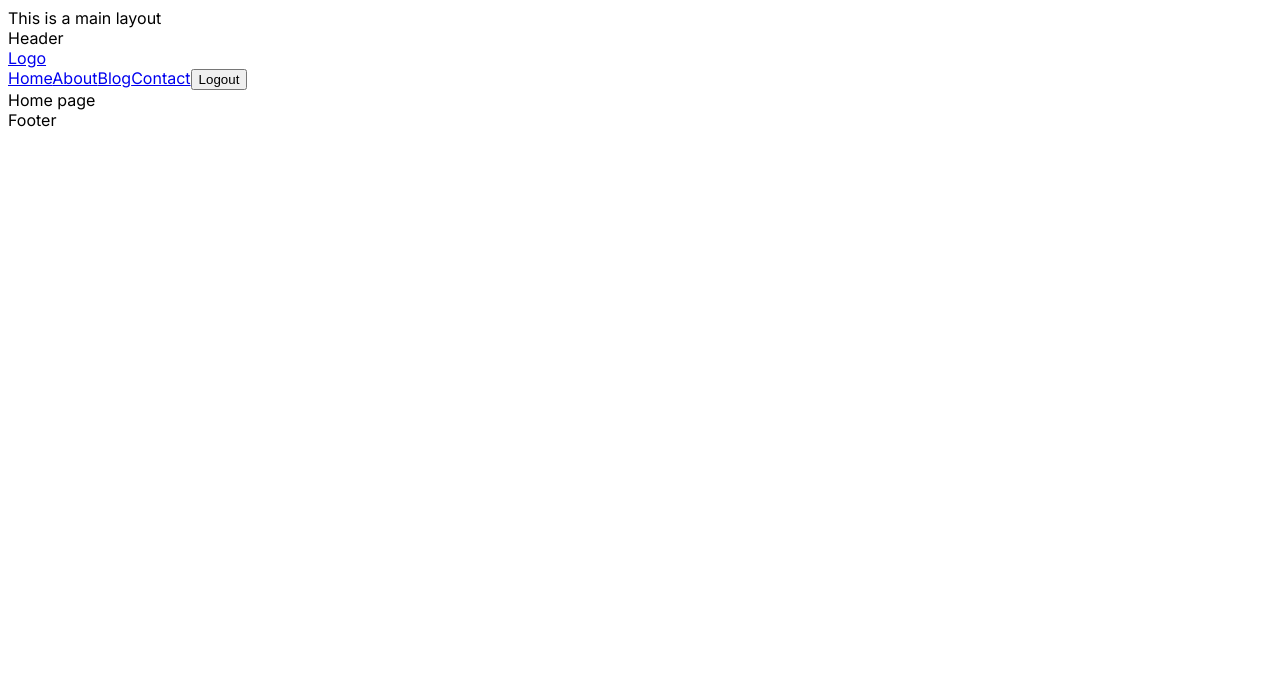
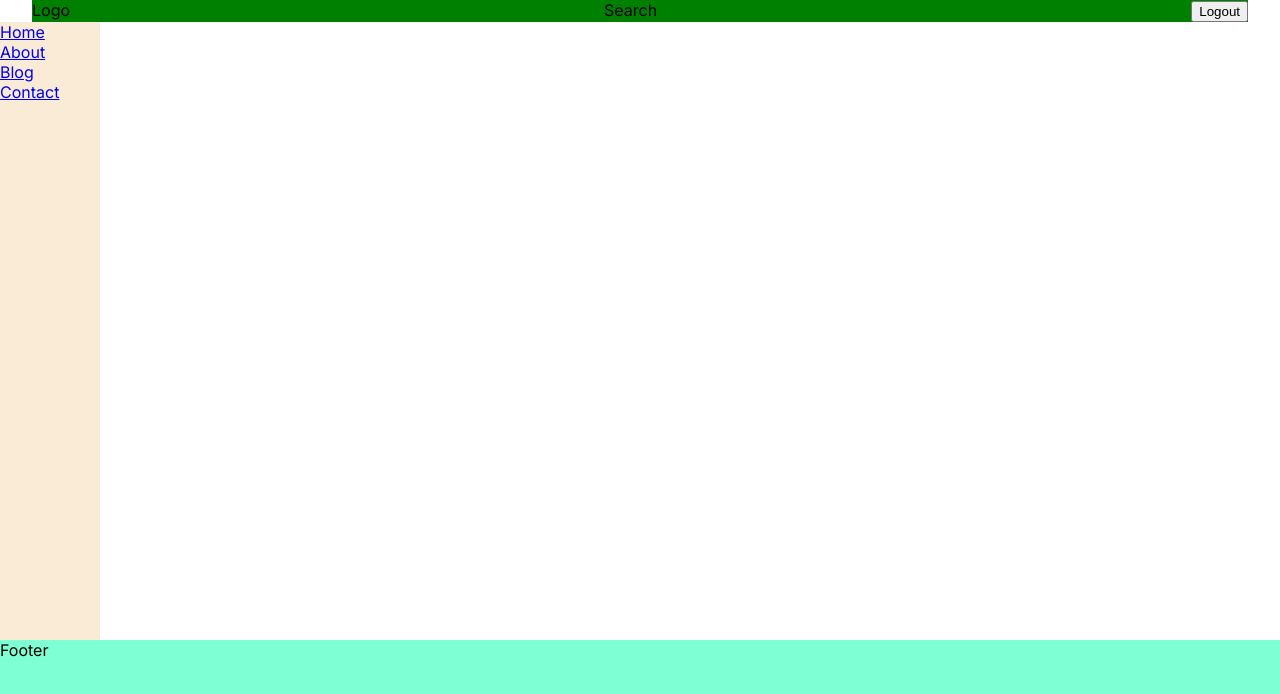
Before and after one commit to linhdatran3/nextjs-14, a Next.js app: page / in a window 1280 px wide. Shown: the top 694 px of the page. Built offline with nearby package versions, Linux system fonts and the light colour scheme.

Commit message:
format layout

```diff
--- /dev/null
+++ b/app/components/footer/footer.module.css
@@ -0,0 +1,7 @@
+.footer {
+    background-color: aquamarine;
+    position: absolute;
+    bottom: 0;
+    width: 100%;
+    height: 160px;
+}
--- a/app/components/footer/index.tsx
+++ b/app/components/footer/index.tsx
@@ -1,4 +1,5 @@
+import styles from "./footer.module.css";
 const Footer = () => {
-    return <div>Footer</div>
-}
-export default Footer
+    return <div className={styles.footer}>Footer</div>;
+};
+export default Footer;
--- /dev/null
+++ b/app/components/header/header.module.css
@@ -0,0 +1,6 @@
+.header {
+    display: flex;
+    justify-content: space-between;
+    margin: 0 32px;
+    background-color: green;
+}
--- a/app/components/header/index.tsx
+++ b/app/components/header/index.tsx
@@ -1,4 +1,22 @@
+import NavLinkItem from '../navbar/links';
+import styles from './header.module.css';
+
 const Header = () => {
-    return <div>Header</div>
+    const session = true;
+    const isAdmin = false;
+    return <div className={styles.header}>
+        <div>Logo</div>
+        <div>Search</div>
+        <div>
+            {session ? (
+                <>
+                    {isAdmin && <NavLinkItem item={{ title: "Admin", path: "/admin" }} />}
+                    <button>Logout</button>
+                </>
+            ) : (
+                <NavLinkItem item={{ title: "Login", path: "/login" }} />
+            )}
+        </div>
+    </div>
 }
 export default Header
--- a/app/components/navbar/index.tsx
+++ b/app/components/navbar/index.tsx
@@ -1,10 +1,16 @@
-import Link from "next/link"
-import Links from "./links"
+import { ROUTES } from "@/utils";
+import NavLinkItem from "./links";
+import styles from './navbar.module.css';
+
 
 const Navbar = () => {
-    return <div>
-        <Link href="/" className="logo">Logo</Link>
-        <Links />
-    </div>
+
+    return (
+        <div className={styles.navbar}>
+            {ROUTES.map((link) => (
+                <NavLinkItem item={link} key={link.title} />
+            ))}
+        </div>
+    );
 }
 export default Navbar
--- a/app/components/navbar/links/index.tsx
+++ b/app/components/navbar/links/index.tsx
@@ -1,24 +1,19 @@
-import { ROUTES } from "@/utils";
-import NavLinkItem from "./navLink";
+"use client";
+import Link from "next/link";
+import { type IRoute } from "@/utils";
+import { usePathname } from "next/navigation";
+import styles from "./navLink.module.css";
 
-const Links = () => {
-    const session = true;
-    const isAdmin = false;
-
+const NavLinkItem = ({ item }: { item: IRoute }) => {
+    const pathName = usePathname();
     return (
-        <div>
-            {ROUTES.map((link) => (
-                <NavLinkItem item={link} key={link.title} />
-            ))}
-            {session ? (
-                <>
-                    {isAdmin && <NavLinkItem item={{ title: "Admin", path: "/admin" }} />}
-                    <button>Logout</button>
-                </>
-            ) : (
-                <NavLinkItem item={{ title: "Login", path: "/login" }} />
-            )}
-        </div>
+        <Link
+            href={item.path}
+            className={pathName === item.title ? styles.active : ""}
+        >
+            {item.title}
+        </Link>
     );
 };
-export default Links;
+
+export default NavLinkItem;
--- a/app/components/navbar/links/navLink.tsx
+++ /dev/null
@@ -1,15 +0,0 @@
-"use client";
-import Link from "next/link";
-import { type IRoute } from "@/utils";
-import { usePathname } from "next/navigation";
-
-const NavLinkItem = ({ item }: { item: IRoute }) => {
-    const pathName = usePathname();
-    return (
-        <Link href={item.path} className={pathName === item.title ? "active" : ""}>
-            {item.title}
-        </Link>
-    );
-};
-
-export default NavLinkItem;
--- /dev/null
+++ b/app/components/navbar/navbar.module.css
@@ -0,0 +1,9 @@
+.navbar {
+    display: flex;
+    flex-direction: column;
+    max-width: 140px;
+    min-width: 100px;
+    background-color: antiquewhite;
+    position: absolute;
+    height: calc(100% - 180px);
+}
--- a/app/globals.css
+++ b/app/globals.css
@@ -5,3 +5,12 @@
   min-height: 50vh;
   margin: auto;
 }
+
+body {
+  margin: 0 auto;
+  min-height: 100vh;
+}
+
+.main-layout {
+  display: flex;
+}
--- a/app/layout.tsx
+++ b/app/layout.tsx
@@ -1,6 +1,8 @@
 import type { Metadata } from "next";
 import { Inter } from "next/font/google";
 import "./globals.css";
+import { Footer, Header, Navbar } from "./components";
+import React from "react";
 
 const inter = Inter({ subsets: ["latin"] });
 
@@ -17,8 +19,12 @@ export default function RootLayout({
   return (
     <html lang="en">
       <body className={inter.className}>
-        <div>This is a main layout</div>
-        {children}
+        <Header />
+        <div className="main-layout">
+          <Navbar />
+          {children}
+        </div>
+        <Footer />
       </body>
     </html>
   );
--- a/app/page.tsx
+++ b/app/page.tsx
@@ -1,14 +1,11 @@
-import Image from "next/image";
-import styles from "./page.module.css";
-import {Header, Footer, Navbar} from "./components";
+// import Image from "next/image";
+// import styles from "./page.module.css";
+// import {Header, Footer, Navbar} from "./components";
 
 export default function Home() {
   return (
     <>
-      <Header/>
-      <Navbar />
       <div>Home page</div>
-      <Footer/>
     </>
   );
 }
```
Also changed, not shown: app/components/navbar/links/navLink.module.css (added).
